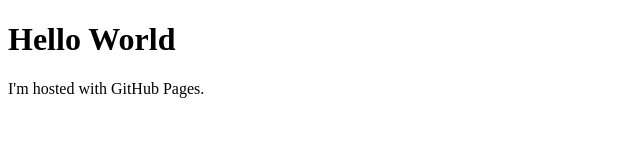
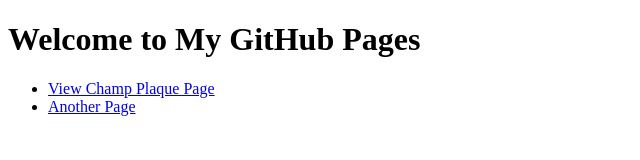
Before and after one commit to SpartacusIsBack/SpartacusIsBack.github.io, a plain HTML site: page index.html in a window 1280 px wide. Shown: the whole page, without its empty margins (0-640 px from the left). Drawn offline with Linux system fonts and the light colour scheme.

Commit message:
Update index.html

```diff
--- a/index.html
+++ b/index.html
@@ -1,7 +1,14 @@
 <!DOCTYPE html>
 <html>
+<head>
+  <meta charset="UTF-8">
+  <title>My HTML Pages</title>
+</head>
 <body>
-<h1>Hello World</h1>
-<p>I'm hosted with GitHub Pages.</p>
+  <h1>Welcome to My GitHub Pages</h1>
+  <ul>
+    <li><a href="champ-plaque4.html">View Champ Plaque Page</a></li>
+    <li><a href="another-page.html">Another Page</a></li>
+  </ul>
 </body>
 </html>
```
